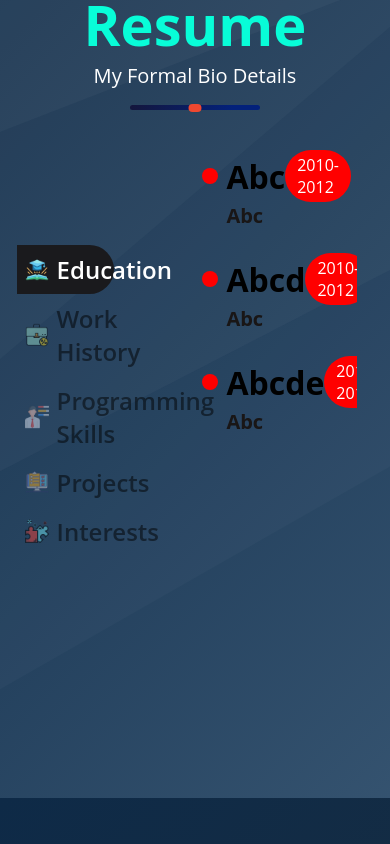
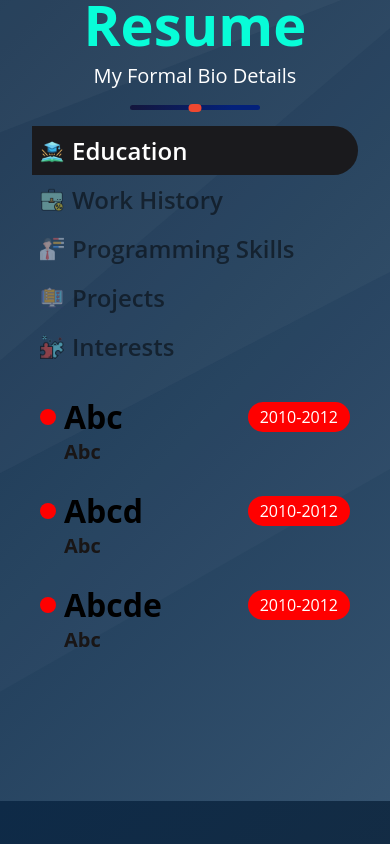
Before and after one commit to amitfbg/portfolio, a React (Create React App) app: page / in a window 390 px wide. Shown: the part 2720-3564 px from the top of the page. Built offline with nearby package versions, Linux system fonts and the light colour scheme.

Commit message:
Added responsiveness to Resume

```diff
--- a/src/sections/resume/Resume.js
+++ b/src/sections/resume/Resume.js
@@ -15,8 +15,12 @@ const Container = styled.div`
 `;
 const ContainerMainSection = styled.div`
   display: flex;
-  height: 65vh;
   justify-content: center;
+  height: 80vh;
+  @media (max-width: 767.98px) {
+    flex-direction: column;
+    align-items: center;
+  }
 `;
 const RightSection = styled.div`
   min-width: 50%;
@@ -24,6 +28,12 @@ const RightSection = styled.div`
   overflow-y: auto;
   margin: 1rem;
   padding-top: 0.5rem;
+  @media (max-width: 767.98px) {
+    width: 100%;
+    height: 90%;
+    margin: 0 0 1rem;
+    padding-top: 1rem;
+  }
 `;
 const CenterSection = styled.div`
   margin: auto 2rem;
@@ -32,10 +42,19 @@ const CenterSection = styled.div`
   border-radius: 1rem;
   background-color: #e0e0e0;
   box-shadow: 2px 2px 5px 0px rgb(0 0 0 / 30%);
+  @media (max-width: 767.98px) {
+    display: none;
+  }
 `;
 const LeftSection = styled.div`
   min-width: 30%;
-  margin: auto;
+  display: flex;
+  flex-direction: column;
+  justify-content: center;
+  @media (max-width: 767.98px) {
+    width: 100%;
+    margin-bottom: 0.5rem;
+  }
 `;
 
 const Tab = styled.div`
```
